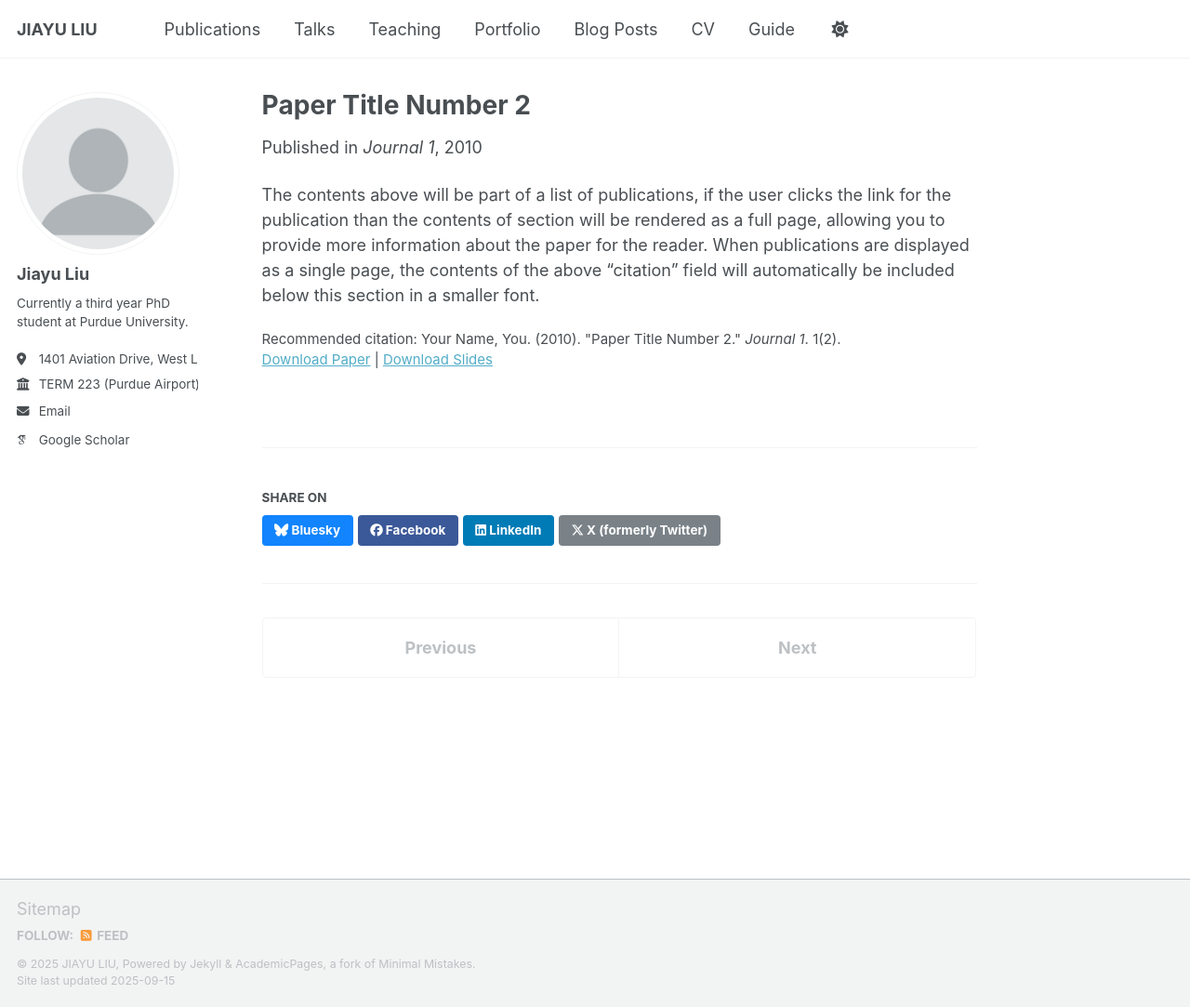
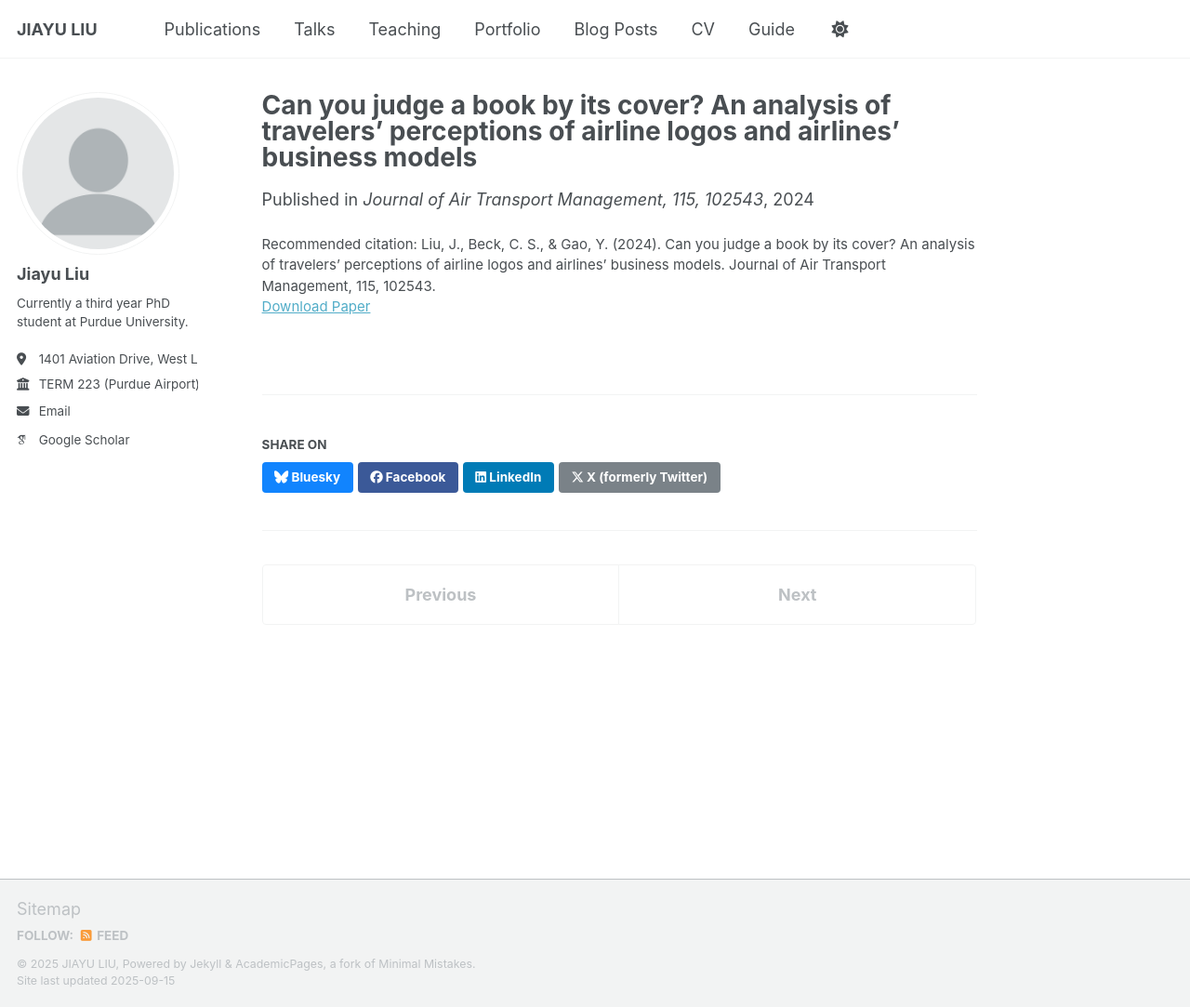
Before and after one commit to liu3309/liu3309.github.io, a Jekyll site: the page built from _publications/2010-10-01-paper-title-number-2.md, in a window 1280 px wide and 1083 px high. Shown: the whole window at 93% size. Built offline with Jekyll 4.4.1, drawn with Linux system fonts in a browser that asks for light colours; some web fonts are replaced; a script that is not in the unit is left out.

Commit message:
Update 2010-10-01-paper-title-number-2.md

```diff
--- a/_publications/2010-10-01-paper-title-number-2.md
+++ b/_publications/2010-10-01-paper-title-number-2.md
@@ -1,14 +1,9 @@
 ---
-title: "Paper Title Number 2"
+title: "Can you judge a book by its cover? An analysis of travelers’ perceptions of airline logos and airlines’ business models"
 collection: publications
-category: manuscripts
-permalink: /publication/2010-10-01-paper-title-number-2
-excerpt: 'This paper is about the number 2. The number 3 is left for future work.'
-date: 2010-10-01
-venue: 'Journal 1'
-slidesurl: 'http://academicpages.github.io/files/slides2.pdf'
-paperurl: 'http://academicpages.github.io/files/paper2.pdf'
-citation: 'Your Name, You. (2010). &quot;Paper Title Number 2.&quot; <i>Journal 1</i>. 1(2).'
+permalink: /publication/2024-jatm-airline-logos-bm
+date: 2024-06-01
+venue: "Journal of Air Transport Management, 115, 102543"
+paperurl: "https://doi.org/10.1016/j.jairtraman.2024.102543"
+citation: "Liu, J., Beck, C. S., & Gao, Y. (2024). Can you judge a book by its cover? An analysis of travelers’ perceptions of airline logos and airlines’ business models. Journal of Air Transport Management, 115, 102543."
 ---
-
-The contents above will be part of a list of publications, if the user clicks the link for the publication than the contents of section will be rendered as a full page, allowing you to provide more information about the paper for the reader. When publications are displayed as a single page, the contents of the above "citation" field will automatically be included below this section in a smaller font.
```
